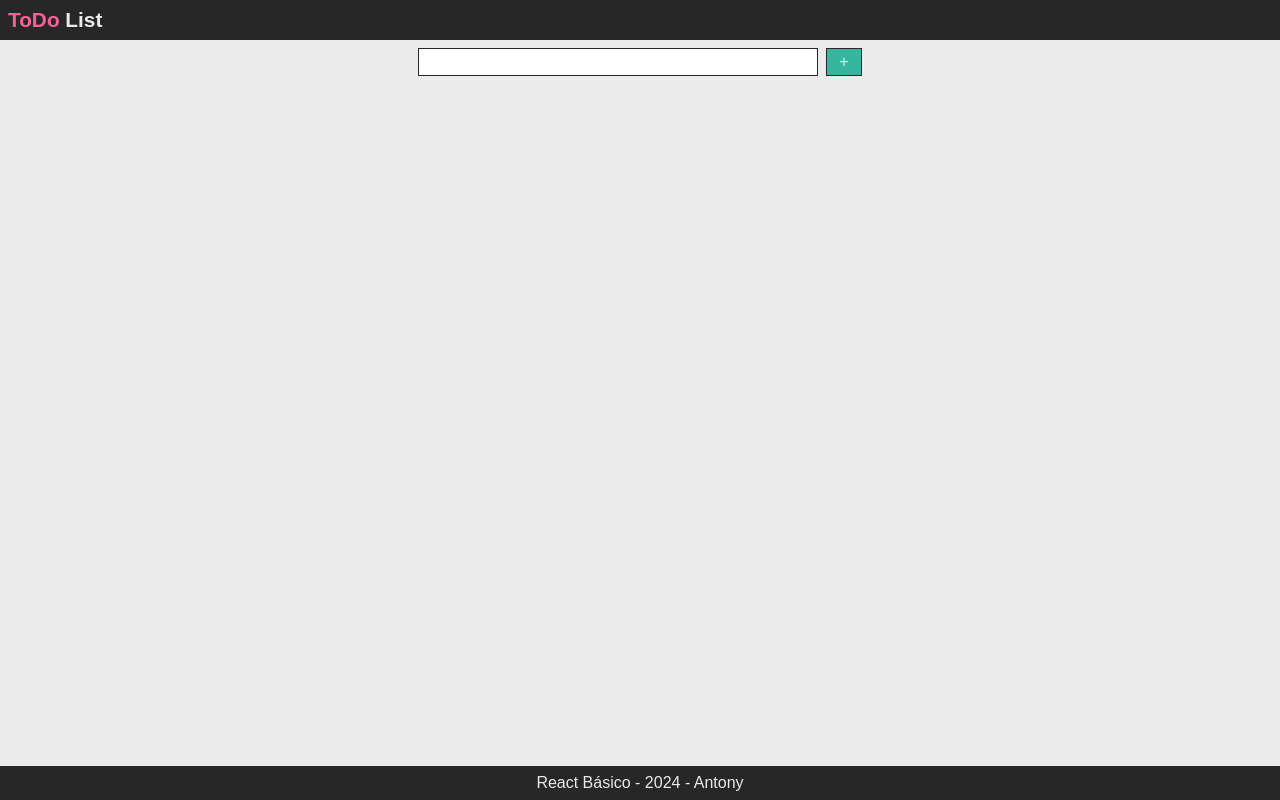
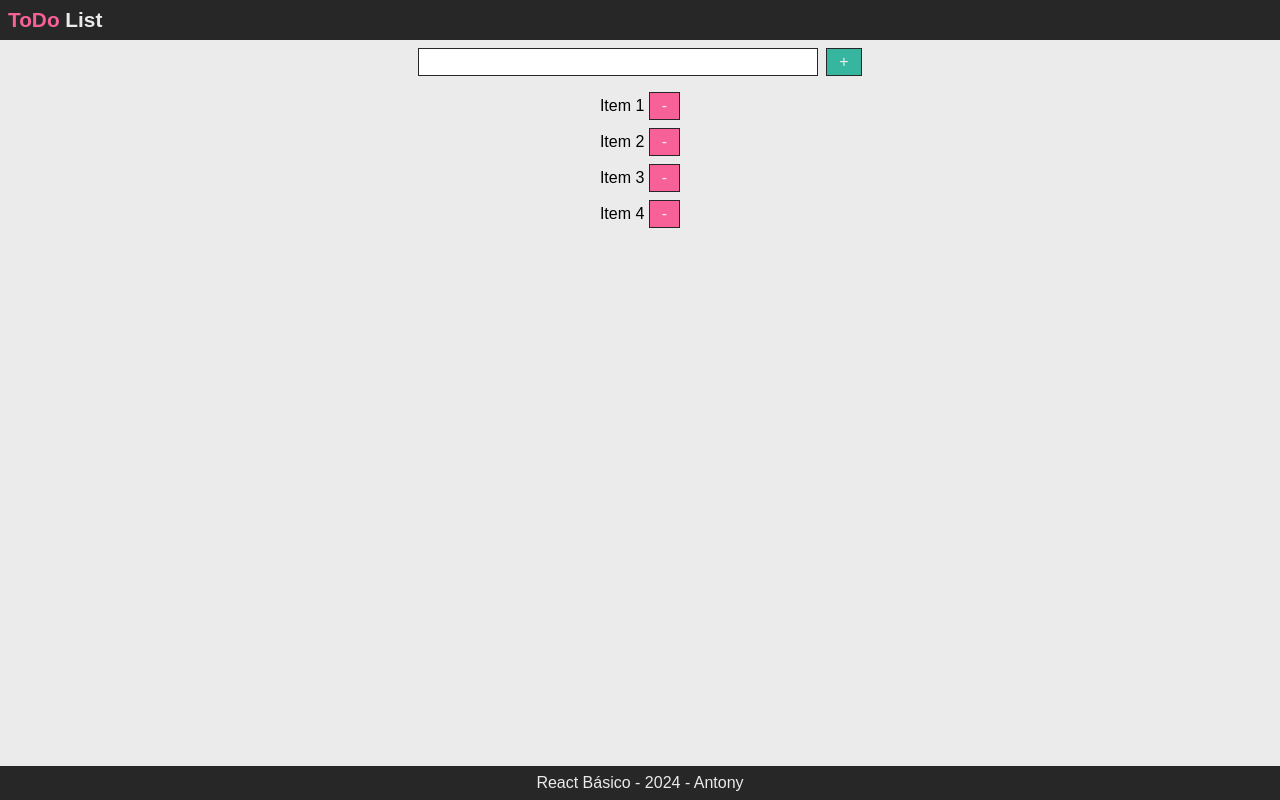
Before and after one commit to AntonyGuzma/ToDoList, a React (Vite) app in the folder vite-project/: page / in a window 1280 px wide. Built offline with nearby package versions, Linux system fonts and the light colour scheme.

Commit message:
:sparkles: feat: criar novo componente lista de tarefas

```diff
--- /dev/null
+++ b/vite-project/src/components/ListaTarefas/ListaTarefas.jsx
@@ -0,0 +1,23 @@
+import style from './ListaTarefas.module.css'
+import { ListatarefasItem } from './ListaTarefasItem'
+
+function ListaTarefas() {
+
+  const tarefas = [
+    {id: 1, nome: 'Item 1'},
+    {id: 1, nome: 'Item 2'},
+    {id: 1, nome: 'Item 3'},
+    {id: 1, nome: 'Item 4'},
+  ]
+
+  return (
+    <ul className={style.ListaTarefas}>
+        {tarefas.map(item =>
+          // sempre utilizar o key quando usar repetições
+          <ListatarefasItem key={item.id} nome={item.nome}/>
+        )}
+    </ul>
+  )
+}
+
+export { ListaTarefas }
--- /dev/null
+++ b/vite-project/src/components/ListaTarefas/ListaTarefas.module.css
@@ -0,0 +1,6 @@
+.ListaTarefas{
+    list-style: none;
+    display: flex;
+    flex-direction: column;
+    gap: 0.5rem;
+}
--- /dev/null
+++ b/vite-project/src/components/ListaTarefas/ListaTarefasItem/ListaTarefasItem.module.css
@@ -0,0 +1,5 @@
+.ListaTarefaItem{
+     display: flex;
+     gap: 0.5rem;
+     align-items: center;
+}
--- /dev/null
+++ b/vite-project/src/components/ListaTarefas/ListaTarefasItem/ListatarefasItem.jsx
@@ -0,0 +1,12 @@
+import style from './ListaTarefasItem.module.css'
+import { Botao, Tipo_Botao } from "../../Botao"
+
+function ListatarefasItem(props) {
+    const { nome } = props
+
+    return (
+    <li className={style.ListaTarefasItem}> {nome} <Botao texto='-' tipo={Tipo_Botao.SECUNDARIO}/> </li>
+  )
+}
+
+export { ListatarefasItem }
--- /dev/null
+++ b/vite-project/src/components/ListaTarefas/ListaTarefasItem/index.js
@@ -0,0 +1 @@
+export * from './ListatarefasItem'
--- /dev/null
+++ b/vite-project/src/components/ListaTarefas/index.js
@@ -0,0 +1,2 @@
+export * from './ListaTarefas'
+export * from './ListaTarefasItem'
--- a/vite-project/src/components/index.js
+++ b/vite-project/src/components/index.js
@@ -2,5 +2,6 @@ export * from './Cabecalho'
 export * from './Conteudo'
 export * from './Rodape'
 export * from './FormCriarTarefa'
+export * from './ListaTarefas'
 export * from './CampoTexto'
 export * from './Botao'
--- a/vite-project/src/pages/Inicial/Inicial.jsx
+++ b/vite-project/src/pages/Inicial/Inicial.jsx
@@ -1,10 +1,12 @@
-import { FormCriarTarefa } from "../../components"
+import style from './Inicial.module.css'
+import { FormCriarTarefa, ListaTarefas } from "../../components"
 
 function Inicial() {
   return (
-    <>
+    <div className={style.Inicial}>
         <FormCriarTarefa/>
-    </>
+        <ListaTarefas/>
+    </div>
   )
 }
 
--- /dev/null
+++ b/vite-project/src/pages/Inicial/Inicial.module.css
@@ -0,0 +1,6 @@
+.Inicial{
+    display: flex;
+    flex-direction: column;
+    align-items: center;
+    gap: 1rem;
+}
```
